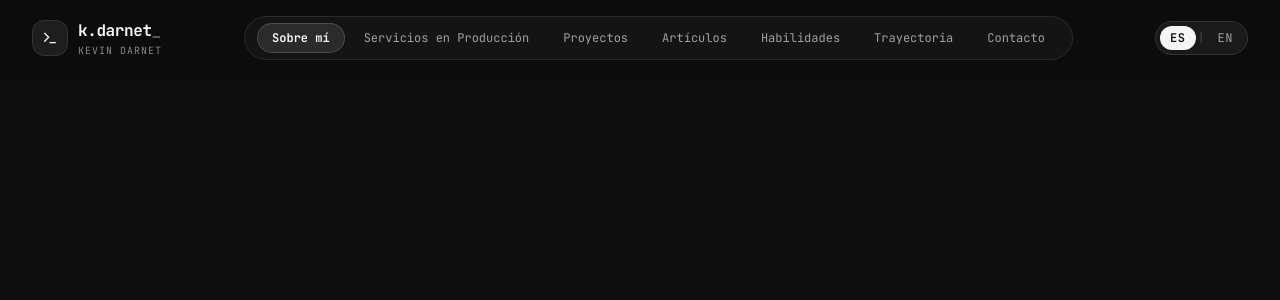
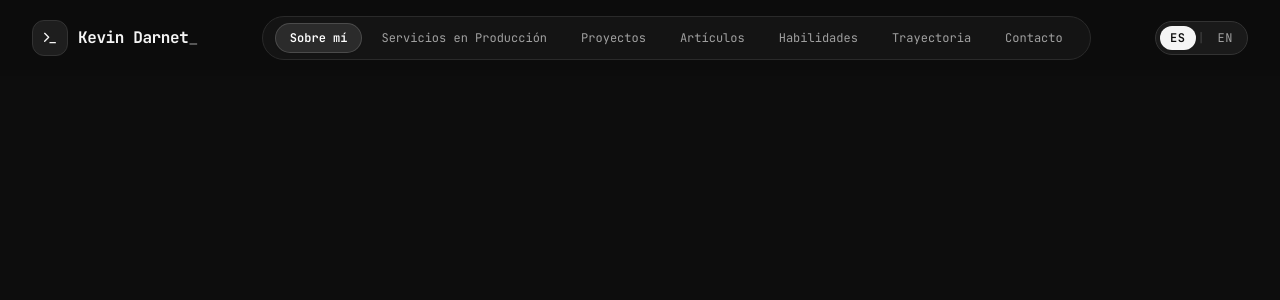
Before and after one commit to KevinDarnet/porfolio-actualizado-kevindarnet, a React (Vite) app: page / in a window 1280 px wide. Shown: the top 300 px of the page. Built offline with nearby package versions, Linux system fonts and the light colour scheme; the HTML template or start-up script is replaced by a standard one.

Commit message:
corrección en mi nombre

```diff
--- a/src/components/Header.jsx
+++ b/src/components/Header.jsx
@@ -85,15 +85,10 @@ export default function Header() {
             <span className="flex h-9 w-9 items-center justify-center rounded-xl bg-[#1e1e1e] border border-[#333333] group-hover:border-[#F5F5F5] transition-colors duration-300">
               <Terminal className="w-4 h-4 text-[#F5F5F5]" />
             </span>
-            <div className="flex flex-col">
-              <span className="font-mono text-sm sm:text-base font-bold tracking-tight text-[#F5F5F5] group-hover:text-white transition-colors duration-300">
-                {t.nav.brand}
-                <span className="text-[#888888] font-normal">_</span>
-              </span>
-              <span className="text-[10px] font-mono uppercase tracking-widest text-[#888888] hidden sm:inline">
-                {t.nav.brandFull}
-              </span>
-            </div>
+            <span className="font-mono text-sm sm:text-base font-bold tracking-tight text-[#F5F5F5] group-hover:text-white transition-colors duration-300 whitespace-nowrap">
+              {t.nav.brand}
+              <span className="text-[#888888] font-normal">_</span>
+            </span>
           </a>
 
           {/* Desktop Navigation Links */}
--- a/src/locales/en.json
+++ b/src/locales/en.json
@@ -1,6 +1,6 @@
 {
   "nav": {
-    "brand": "k.darnet",
+    "brand": "Kevin Darnet",
     "brandFull": "Kevin Darnet",
     "about": "About me",
     "production": "Production Services",
--- a/src/locales/es.json
+++ b/src/locales/es.json
@@ -1,6 +1,6 @@
 {
   "nav": {
-    "brand": "k.darnet",
+    "brand": "Kevin Darnet",
     "brandFull": "Kevin Darnet",
     "about": "Sobre mí",
     "production": "Servicios en Producción",
```
Also changed, not shown: 2 other files (tests, documents, lock files or other folders).
